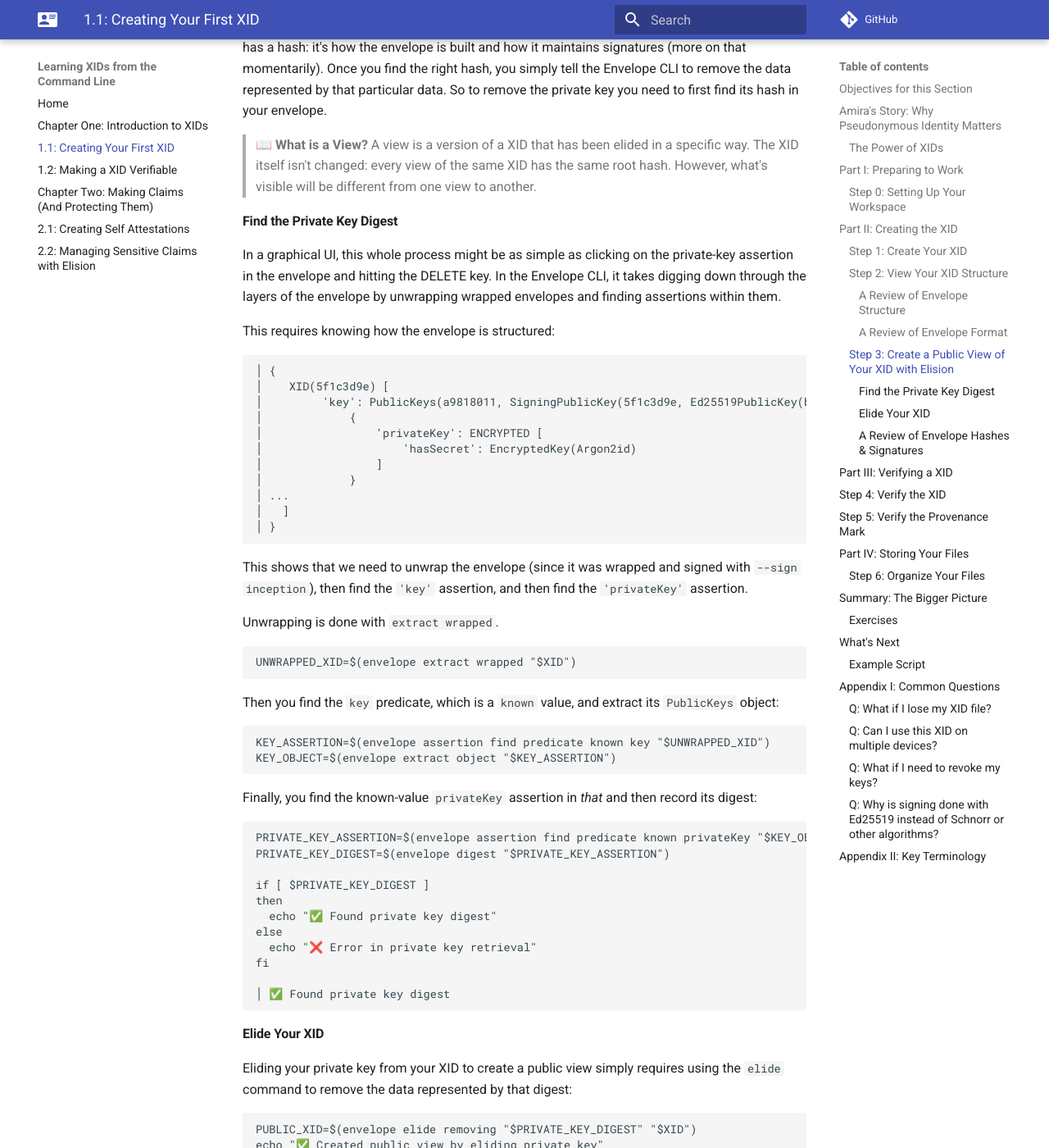
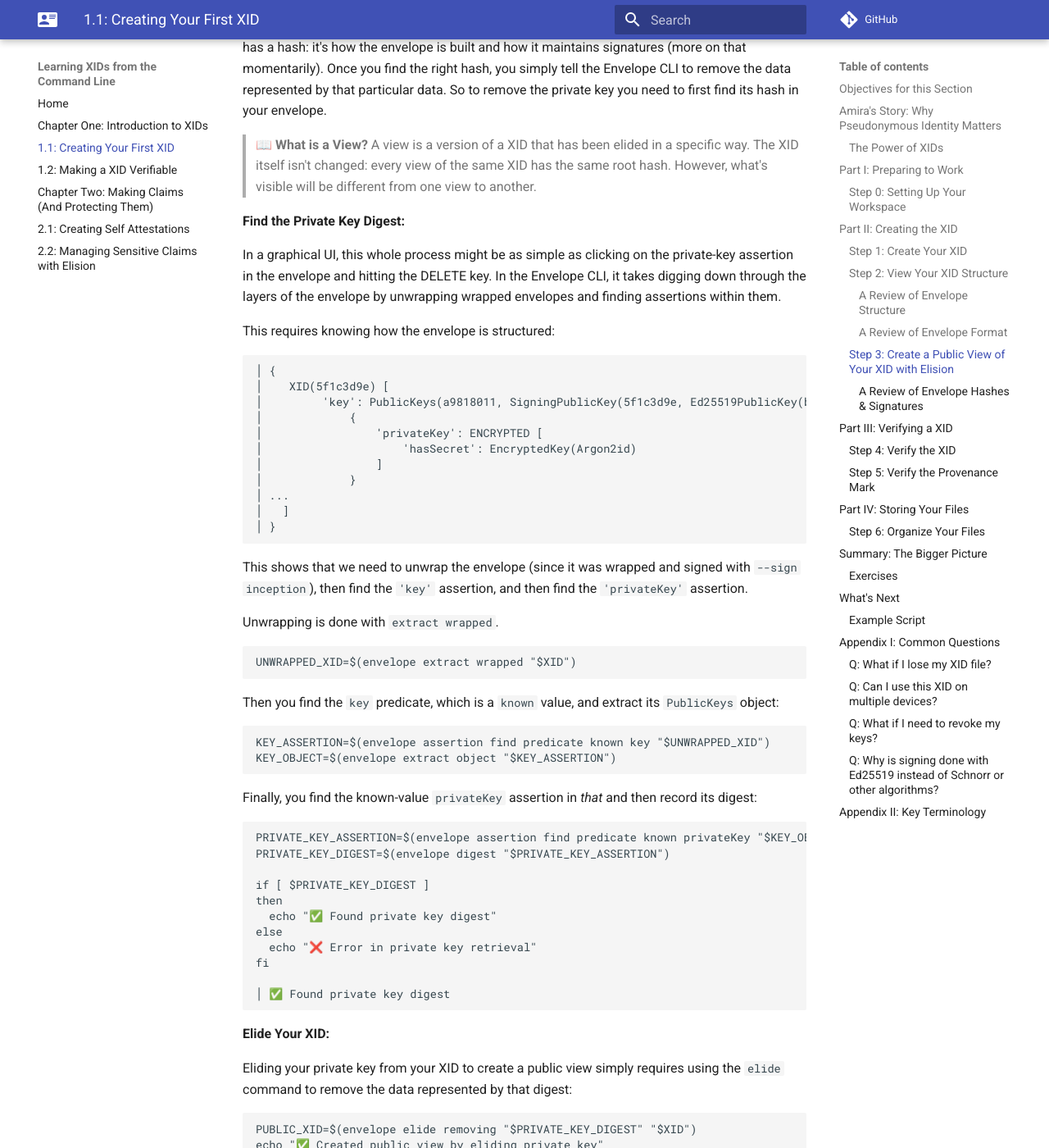
Before and after one commit to BlockchainCommons/XID-Quickstart, an MkDocs documentation site: the page built from docs/01_1_Your_First_XID.md, in a window 1280 px wide and 1400 px high, scrolled down 8358 px. Shown: the whole window at 82% size. Built offline with MkDocs 1.6.1 and Material for MkDocs 9.7.7, drawn with Linux system fonts in a browser that asks for light colours; comment, search, counter and statistics services are not loaded.

Commit message:
Update 01_1_Your_First_XID.md

````diff
--- a/docs/01_1_Your_First_XID.md
+++ b/docs/01_1_Your_First_XID.md
@@ -406,7 +406,7 @@ been elided in a specific way. The XID itself isn't changed: every
 view of the same XID has the same root hash. However, what's visible
 will be different from one view to another.
 
-#### Find the Private Key Digest
+**Find the Private Key Digest:**
 
 In a graphical UI, this whole process might be as simple as clicking
 on the private-key assertion in the envelope and hitting the DELETE
@@ -464,7 +464,7 @@ fi
 │ ✅ Found private key digest
 ```
 
-#### Elide Your XID
+**Elide Your XID:**
 
 Eliding your private key from your XID to create a public view simply
 requires using the `elide` command to remove the data represented by
@@ -596,7 +596,7 @@ One of the powers of a XID is that it can be verified in various ways
 (though that doesn't necessarily mean someone is who they say they
 are, as is described in "What We Proved" in future sections).
 
-## Step 4: Verify the XID
+### Step 4: Verify the XID
 
 You also want to test out the verification of your XID, as that'll be
 crucial when you actually publish it. There are two ways to do so:
@@ -636,7 +636,7 @@ demonstrate that updates of this XID Document continue to be signed by
 this original (inception) key or by a new key that has been authorized
 by the inception key, possibly through a chain of authorizations.
 
-## Step 5: Verify the Provenance Mark
+### Step 5: Verify the Provenance Mark
 
 The provenance mark can also be verified. To do this, extract the Provenance Mark with the `xid provenance` command:
 
````
